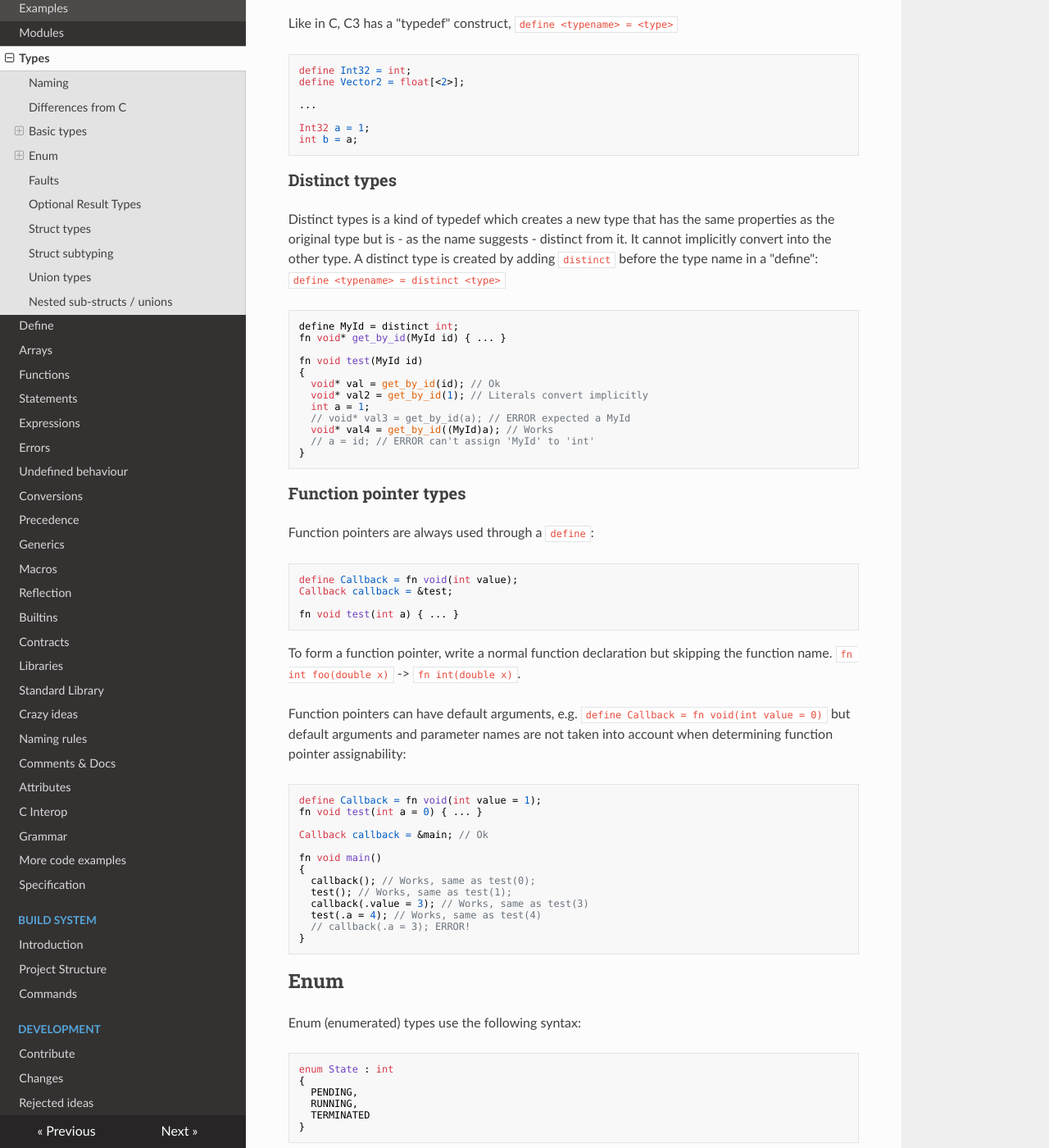
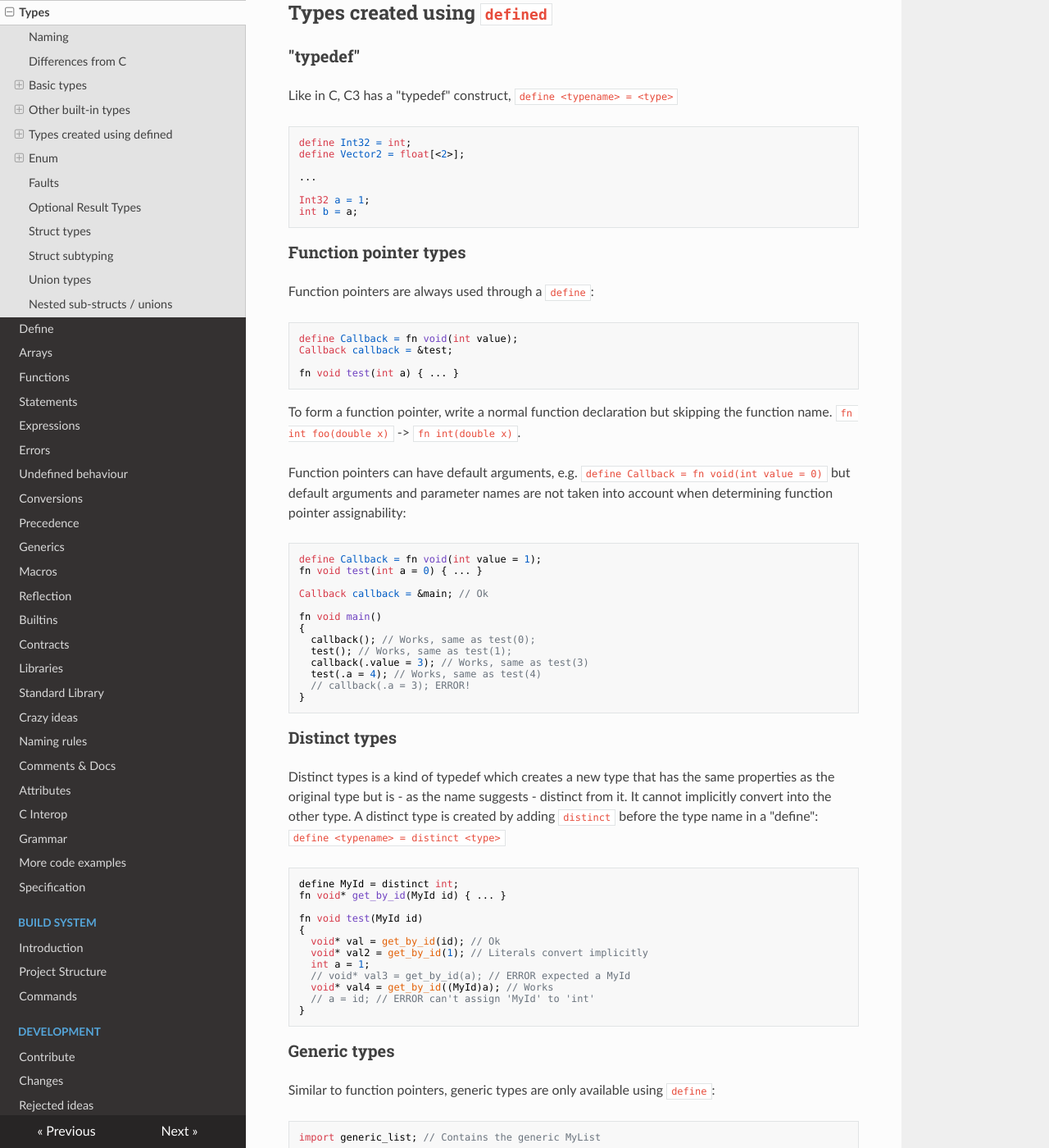
Before and after one commit to c3lang/c3docs-old, an MkDocs documentation site: the page built from docs/types.md, in a window 1280 px wide and 1400 px high, scrolled down 5914 px. Shown: the whole window at 82% size. Built offline with MkDocs 1.6.1, drawn with Linux system fonts in a browser that asks for light colours; nearby versions of some CDN libraries; some of the changed text lies outside the part shown.

Commit message:
Expanded and updated types

```diff
--- a/docs/types.md
+++ b/docs/types.md
@@ -146,6 +146,7 @@
 | f128         | float128 |
 
 
+
 ### C compatibility
 
 For C compatibility the following types are also defined in std::core::cinterop
@@ -167,6 +168,8 @@
 
 
 Note that signed C char and unsigned char will correspond to `ichar` and `char`. `CChar` is only available to match the default signedness of `char` on the platform.
+
+## Other built-in types
 
 ### Pointer types
 
@@ -227,9 +230,12 @@
 Vectors use `[<size>]` after the type, e.g. `float[<3>]`, with the restriction that vectors may only form out
 of integers, floats and booleans. Similar to vectors, wildcard can be used to infer the size of a vector: `int[<*>] a = { 1, 2 }`.
 
-*Note* C3 will support scaled vectors using the syntax `float[<>]`, but this is currently not implemented.
+*Note: C3 will support scaled vectors using the syntax `float[<>]`, but this is currently not implemented.*
 
-### Using `define` as type alias
+
+## Types created using `defined`
+
+### "typedef"
 
 Like in C, C3 has a "typedef" construct, `define <typename> = <type>`
 
@@ -289,6 +276,37 @@
       // callback(.a = 3); ERROR!
     }
 
+### Distinct types
+
+Distinct types is a kind of typedef which creates a new type that has the same properties as the original type
+but is - as the name suggests - distinct from it. It cannot implicitly convert into the other type. A distinct type
+is created by adding `distinct` before the type name in a "define": `define <typename> = distinct <type>`
+
+    define MyId = distinct int;
+    fn void* get_by_id(MyId id) { ... }
+
+    fn void test(MyId id)
+    {
+      void* val = get_by_id(id); // Ok
+      void* val2 = get_by_id(1); // Literals convert implicitly
+      int a = 1;
+      // void* val3 = get_by_id(a); // ERROR expected a MyId
+      void* val4 = get_by_id((MyId)a); // Works
+      // a = id; // ERROR can't assign 'MyId' to 'int'
+    }
+
+### Generic types
+
+Similar to function pointers, generic types are only available using `define`:
+
+    import generic_list; // Contains the generic MyList
+
+    struct Foo { int x; }
+
+    define IntMyList = generic_list::MyList<int>;
+    define FooMyList = generic_list::MyList<Foo>;
+
+Read more about generic types on [the page about generics](../generics).
 
 ## Enum
 
@@ -409,6 +427,8 @@
 
 (One might wonder whether it's possible to take a `Person**` and use dot access. – It's not allowed, only one level of dereference is done.)
 
+To change alignment and packing, optional [attributes](../attributes) such as `@packed` may be used.
+
 ## Struct subtyping
 
 C3 allows creating struct subtypes using `inline`:
```
Also changed, not shown: other parts of docs/types.md (+0 -19 lines).
